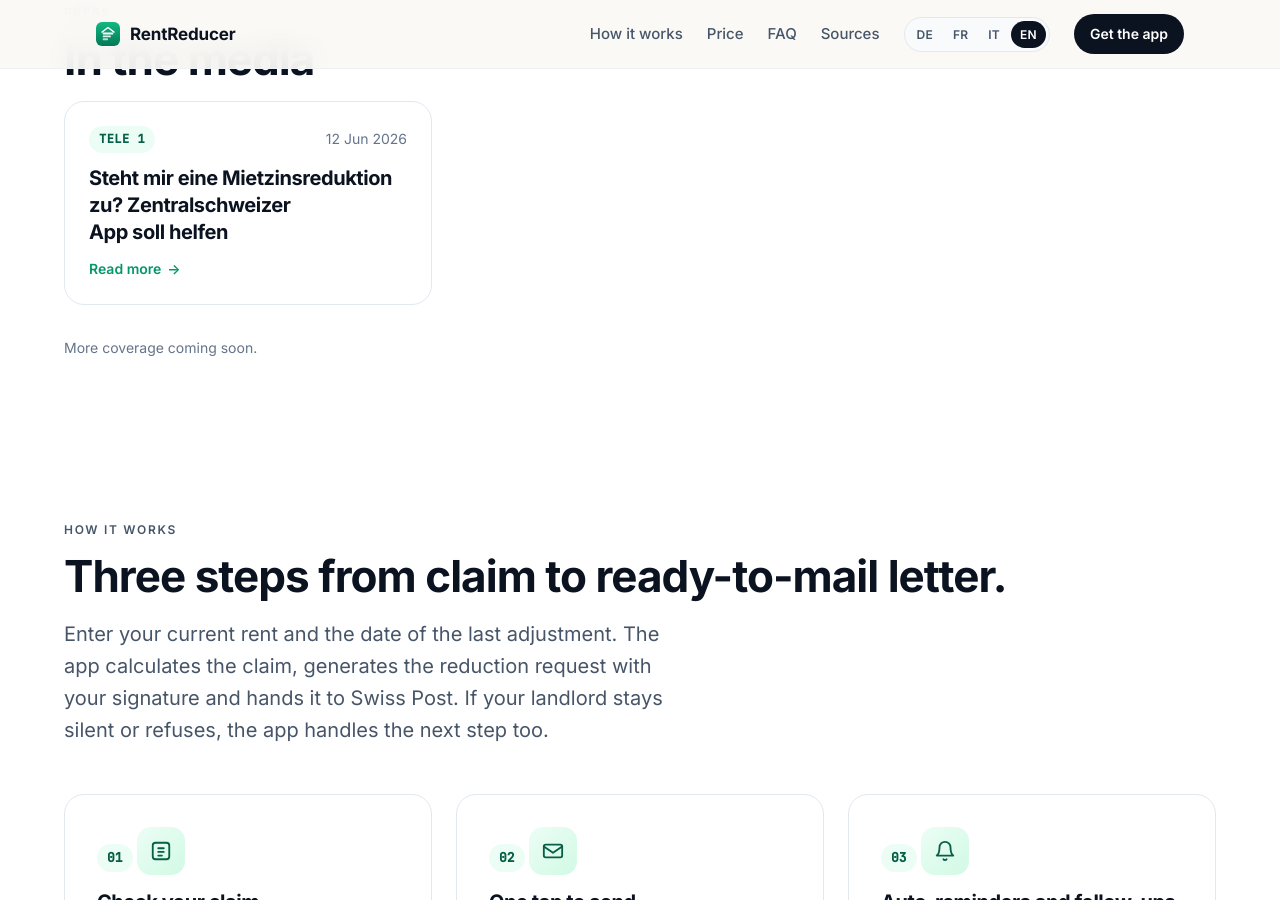
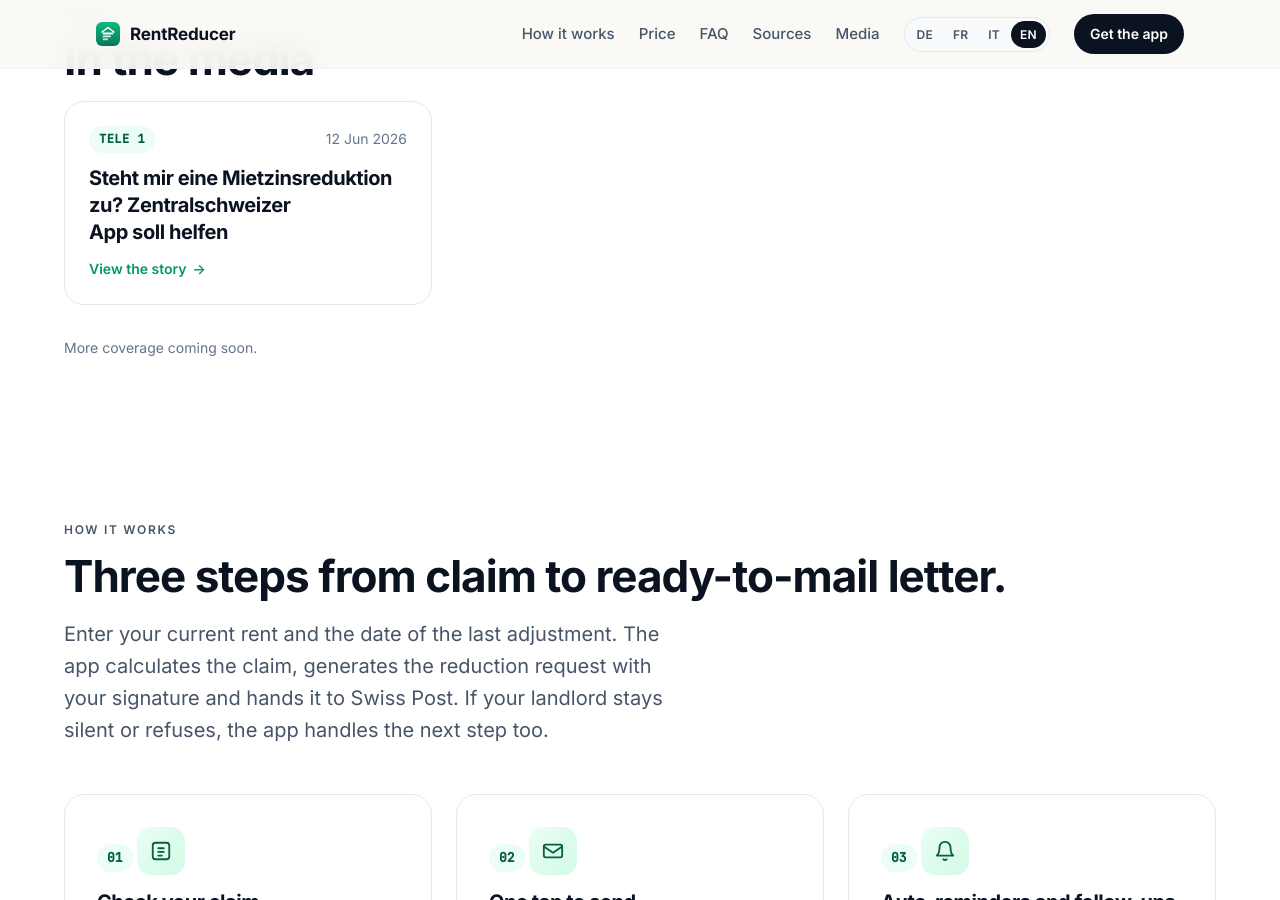
Before and after one commit to mietsenkung-app/mietsenkung-app.github.io, a Jekyll site: the page built from en/index.md, in a window 1280 px wide and 900 px high, scrolled down 940 px. Built offline with Jekyll 4.4.1, drawn with Linux system fonts in a browser that asks for light colours.

Commit message:
feat(media): Nav-Link "Medien" (4 Sprachen) + EN-CTA "View the story" statt "Read more"

```diff
--- a/_data/i18n.yml
+++ b/_data/i18n.yml
@@ -8,6 +8,7 @@ de:
     price: "Preis"
     faq: "FAQ"
     sources: "Quellen"
+    media: "Medien"
     cta: "Jetzt holen"
   skip: "Zum Inhalt springen"
   brand_aria: "Mietsenkung Startseite"
@@ -43,6 +44,7 @@ fr:
     price: "Prix"
     faq: "FAQ"
     sources: "Sources"
+    media: "Médias"
     cta: "Télécharger"
   skip: "Aller au contenu"
   brand_aria: "Baisse-loyer page d'accueil"
@@ -78,6 +80,7 @@ it:
     price: "Prezzo"
     faq: "FAQ"
     sources: "Fonti"
+    media: "Media"
     cta: "Scarica"
   skip: "Salta al contenuto"
   brand_aria: "Ribassoaffitto pagina iniziale"
@@ -113,6 +116,7 @@ en:
     price: "Price"
     faq: "FAQ"
     sources: "Sources"
+    media: "Media"
     cta: "Get the app"
   skip: "Skip to content"
   brand_aria: "RentReducer home"
--- a/_layouts/default.html
+++ b/_layouts/default.html
@@ -145,6 +145,7 @@
         <a href="{{ anchor_prefix }}#price">{{ t.nav.price }}</a>
         <a href="{{ anchor_prefix }}#faq">{{ t.nav.faq }}</a>
         <a href="{{ anchor_prefix }}#sources">{{ t.nav.sources }}</a>
+        <a href="{{ anchor_prefix }}#media">{{ t.nav.media }}</a>
       </nav>
       <div class="lang-switcher" role="group" aria-label="{{ t.langswitch_label }}">
         {% for entry in site.data.i18n.urls %}{% assign other = entry[0] %}<a href="{{ entry[1] | relative_url }}"{% if other == lang_short %} aria-current="page" class="is-active"{% endif %} hreflang="{{ other }}">{{ other | upcase }}</a>{% endfor %}
--- a/en/index.md
+++ b/en/index.md
@@ -199,7 +199,7 @@ permalink: /en/
           <time class="media-card__date" datetime="{{ item.date | date: '%Y-%m-%d' }}">{{ item.date | date: '%-d %b %Y' }}</time>
         </div>
         <h3 class="media-card__title">{{ item.title }}</h3>
-        <span class="media-card__link">Read more<span class="media-card__arrow" aria-hidden="true">&rarr;</span></span>
+        <span class="media-card__link">View the story<span class="media-card__arrow" aria-hidden="true">&rarr;</span></span>
       </a>
       {% endfor %}
     </div>
```
